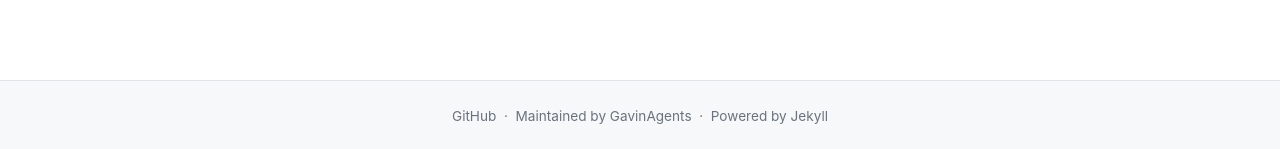
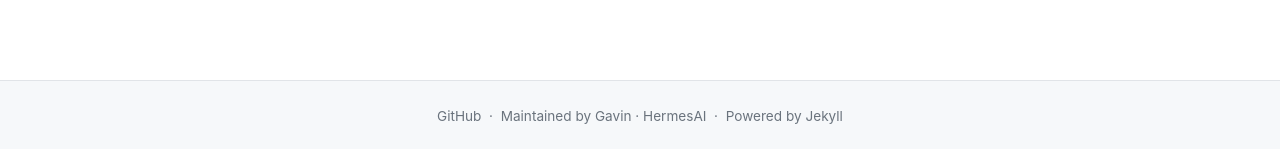
Before and after one commit to nullvoid42/blog, a Jekyll site: the page built from docs/index.html, in a window 1280 px wide. Shown: the part 791-940 px from the top of the page. Built offline with Jekyll 4.4.1, drawn with Linux system fonts in a browser that asks for light colours.

Commit message:
Fix: 删除About区域多余文字，修正footer显示

```diff
--- a/_layouts/default.html
+++ b/_layouts/default.html
@@ -30,7 +30,7 @@
     <div class="site-footer-inner">
       <a href="https://github.com/{{ site.github_username }}">GitHub</a>
       &nbsp;·&nbsp;
-      Maintained by {{ site.author }}
+      Maintained by Gavin · HermesAI
       &nbsp;·&nbsp;
       Powered by <a href="https://jekyllrb.com">Jekyll</a>
     </div>
```
Also changed, not shown: index.md (+0 -4 lines).
